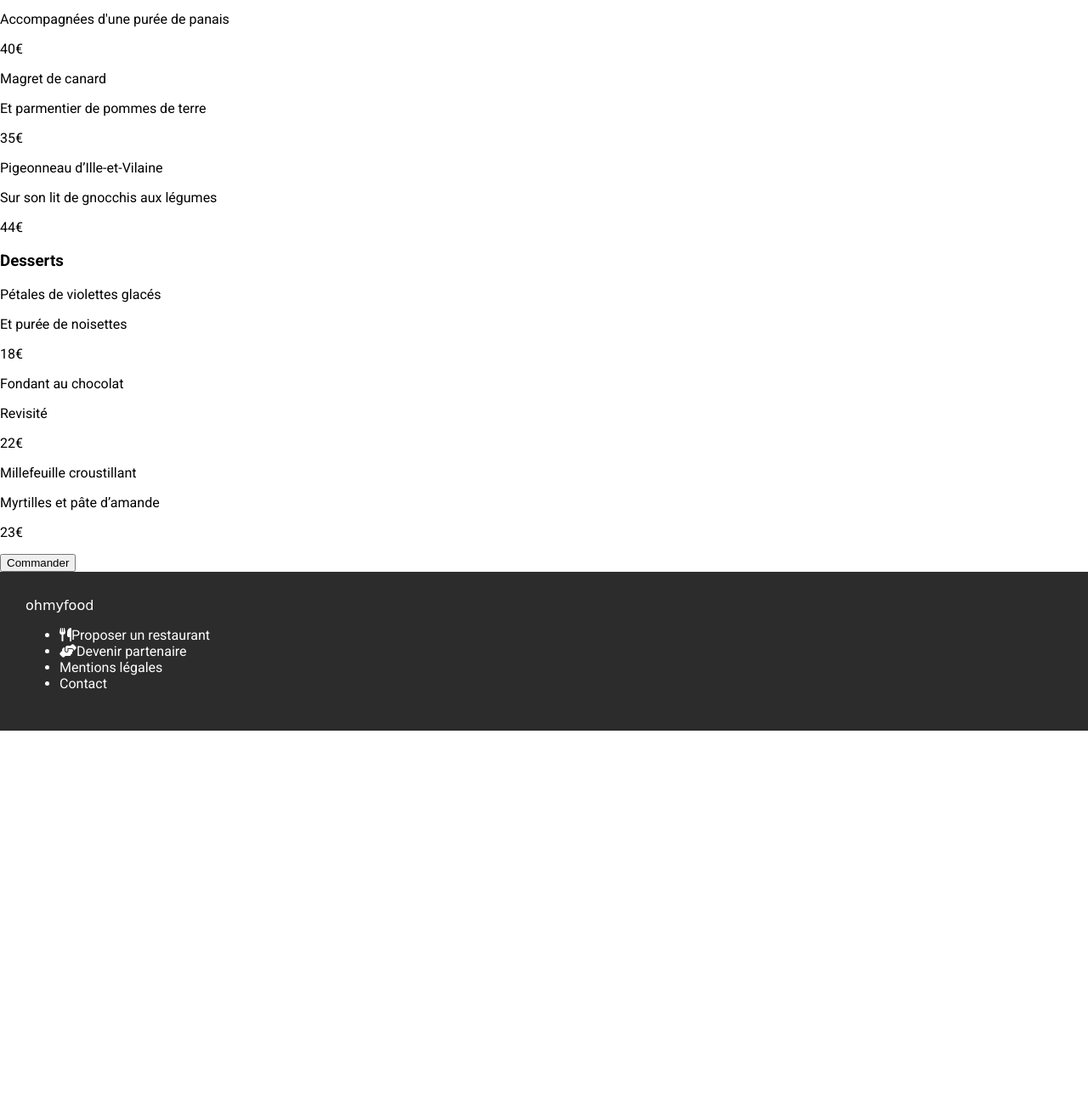
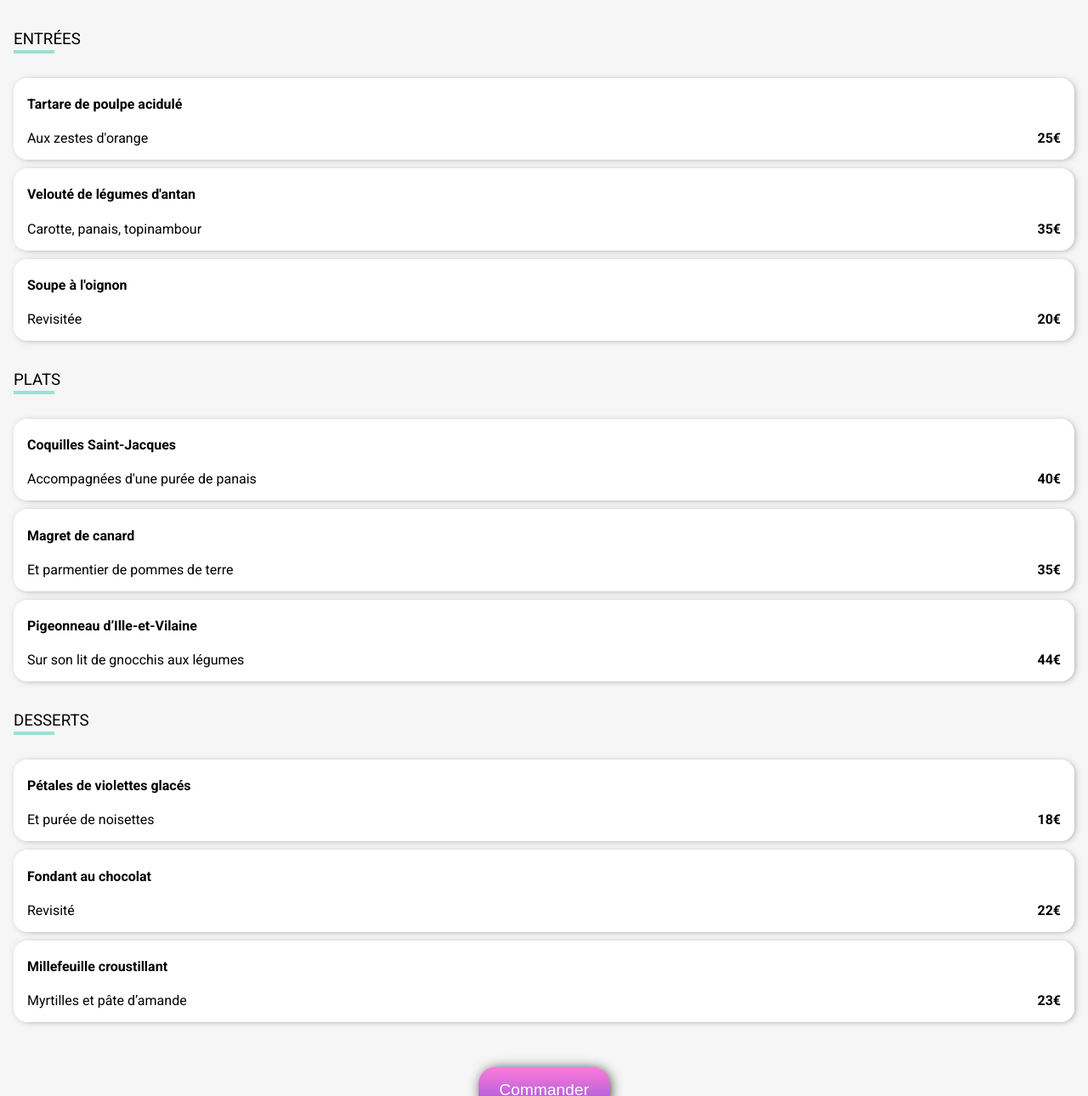
Before and after one commit to CyrilD88/ohmyfood-P3, a website: page pages restaurant/a la française.html in a window 1280 px wide. Shown: the part 595-1885 px from the top of the page at 85% size. Before the commit the page ends 1455 px from the top, so only its background shows below. Drawn offline with nearby package versions, Linux system fonts and the light colour scheme; files that its build step writes are made by us from their sources; a web font is replaced by a local one.

Commit message:
création page à la française

```diff
--- a/pages restaurant/a la française.html
+++ b/pages restaurant/a la française.html
@@ -4,7 +4,7 @@
     <meta charset="UTF-8">
     <meta http-equiv="X-UA-Compatible" content="IE=edge">
     <meta name="viewport" content="width=device-width, initial-scale=1.0">
-    <link rel="stylesheet" href="sass/style.css">
+    <link rel="stylesheet" href="../sass/style.css">
     <link rel="stylesheet" href="https://cdnjs.cloudflare.com/ajax/libs/font-awesome/6.2.1/css/all.min.css" integrity="sha512-MV7K8+y+gLIBoVD59lQIYicR65iaqukzvf/nwasF0nqhPay5w/9lJmVM2hMDcnK1OnMGCdVK+iQrJ7lzPJQd1w==" crossorigin="anonymous" referrerpolicy="no-referrer" >
     <title>À la française</title>
 </head>
@@ -12,141 +12,150 @@
     <!--Création du header-->
     <header>
         <div class="header">
-            <div class="header__arrow-back"><a href="index.html"><i class="fas fa-arrow-left"></i></a></div>
-            <h1 class="header__logo"><a href="index.html">ohmyfood</a></h1>
+            <a href="../index.html"><i class="fas fa-arrow-left"></i></a>
+            <a href="../index.html"><h1>ohmyfood</h1></a>
         </div>
     </header>
+    <div class="introduction__image"><img src="../Maquette_Ohmyfood/images/restaurants/image-3.jpg" alt="La_palette_du_goût"></div>
 
-    <main>
-    <!--création de l'image-->
-    <div class="image">
-        <img src="Maquette_Ohmyfood/images/restaurants/toa-heftiba-DQKerTsQwi0-unsplash.jpg" alt="à la française">
+
+    <main class="restaurant__main">
+        <div class="banner">
+            <h2>À la française</h2>
+            <i class="fa-regular fa-heart"></i>
+            <i class="fa-solid fa-heart"></i>
         </div>
-
-    <!--création du menu-->
-   <section class="menu">
-    <div class="menu__palette">
-        <h2 class="menu__title">À la française</h2>
-    </div>
-    <div class="menu__starter">
-        <h3 class="menu__starter__title">Entrées</h3>
-        <div class="menu__starter__dish">
-            <div class="menu__starter__names">
-                <p>Tartare de poulpe acidulé</p>
-            </div>
-            <div class="menu__starter__description">
+        <!--Création des menus-->
+    <section class="grid">
+        <h3>Entrées</h3>
+        <div class="grid__menu-categorie">
+        <div class="grid__menu">
+            <div class="grid__items">
+                <div class="grid__items-description">
+                <h4>Tartare de poulpe acidulé</h4>
                 <p>Aux zestes d'orange</p>
                 </div>
-            <div class="menu__starter__price">
-                <p>25€</p>
-            </div>
-        </div>
-        <div class="menu__starter__dish">
-            <div class="menu__starter__names">
-                <p>Velouté de légumes d'antan</p>
-            </div>
-            <div class="menu__starter__description">
-                <p>Carotte, panais, topinambour</p>
-            </div>
-            <div class="menu__starter__price">
-                <p>35€</p>
-            </div>
-        </div>
-        <div class="menu__starter__dish">
-            <div class="menu__starter__names">
-                <p>Soupe à l'oignon</p>
-            </div>
-            <div class="menu__starter__description">
-                <p>Revisitée</p>
-            </div>
-            <div class="menu__starter__price">
-                <p>20€</p>
+                <span class="grid__items-price">25€</span>
+                <div class="grid__items-box">
+                    <i class="fas fa-check"></i>
                 </div>
           </div>
         </div>
-    <div class="menu__starter">
-        <h3 class="menu__starter__title">Plats</h3>
-        <div class="menu__starter__dish">
-            <div class="menu__starter__names">
-                <p>Coquilles Saint-Jacques</p>
+        <div class="grid__menu">
+            <div class="grid__items">
+                <div class="grid__items-description">
+                <h4>Velouté de légumes d'antan</h4>
+                <p>Carotte, panais, topinambour</p>
                 </div>
-            <div class="menu__starter__description">
-                <p>Accompagnées d'une purée de panais</p>
-            </div>
-            <div class="menu__starter__price">
-                <p>40€</p>
-            </div>
-        </div>
-        <div class="menu__starter__dish">
-            <div class="menu__starter__names">
-                <p>Magret de canard</p>
-            </div>
-            <div class="menu__starter__description">
-                <p>Et parmentier de pommes de terre</p>
-            </div>
-            <div class="menu__starter__price">
-                <p>35€</p>
-            </div>
-        </div>
-        <div class="menu__starter__dish">
-            <div class="menu__starter__names">
-                <p>Pigeonneau d’Ille-et-Vilaine</p>
-            </div>
-            <div class="menu__starter__description">
-                <p>Sur son lit de gnocchis aux légumes</p>
-            </div>
-            <div class="menu__starter__price">
-                <p>44€</p>
+                <span class="grid__items-price">35€</span>
+                <div class="grid__items-box">
+                    <i class="fas fa-check"></i>
                 </div>
           </div>
         </div>
-    <div class="menu__starter">
-        <h3 class="menu__starter__title">Desserts</h3>
-        <div class="menu__starter__dish">
-            <div class="menu__starter__names">
-                <p>Pétales de violettes glacés</p>
+        <div class="grid__menu">
+            <div class="grid__items">
+                <div class="grid__items-description">
+                <h4>Soupe à l'oignon</h4>
+                <p>Revisitée</p>
                 </div>
-            <div class="menu__starter__description">
-                <p>Et purée de noisettes</p>
-            </div>
-            <div class="menu__starter__price">
-                <p>18€</p>
-            </div>
-        </div>
-        <div class="menu__starter__dish">
-            <div class="menu__starter__names">
-                <p>Fondant au chocolat</p>
-            </div>
-            <div class="menu__starter__description">
-                <p>Revisité</p>
-            </div>
-            <div class="menu__starter__price">
-                <p>22€</p>
-            </div>
-        </div>
-        <div class="menu__starter__dish">
-            <div class="menu__starter__names">
-                <p>Millefeuille croustillant</p>
-            </div>
-            <div class="menu__starter__description">
-                <p>Myrtilles et pâte d’amande</p>
-            </div>
-            <div class="menu__starter__price">
-                <p>23€</p>
+                <span class="grid__items-price">20€</span>
+                <div class="grid__items-box">
+                    <i class="fas fa-check"></i>
                 </div>
           </div>
         </div>
-   <div class="menu__container-button">
-    <button class="menu__button">Commander</button>
+        </div>
+        <h3>Plats</h3>
+        <div class="grid__menu-categorie">
+        <div class="grid__menu">
+            <div class="grid__items">
+                <div class="grid__items-description">
+                <h4>Coquilles Saint-Jacques</h4>
+                <p>Accompagnées d'une purée de panais</p>
+                </div>
+                <span class="grid__items-price">40€</span>
+                <div class="grid__items-box">
+                    <i class="fas fa-check"></i>
+                </div>
+          </div>
+        </div>
+        <div class="grid__menu">
+            <div class="grid__items">
+                <div class="grid__items-description">
+                <h4>Magret de canard</h4>
+                <p>Et parmentier de pommes de terre</p>
+                </div>
+                <span class="grid__items-price">35€</span>
+                <div class="grid__items-box">
+                    <i class="fas fa-check"></i>
+                </div>
+          </div>
+        </div>
+        <div class="grid__menu">
+            <div class="grid__items">
+                <div class="grid__items-description">
+                <h4>Pigeonneau d’Ille-et-Vilaine</h4>
+                <p>Sur son lit de gnocchis aux légumes</p>
+                </div>
+                <span class="grid__items-price">44€</span>
+                <div class="grid__items-box">
+                    <i class="fas fa-check"></i>
+                </div>
+          </div>
+        </div>
+        </div>
+        <h3>Desserts</h3>
+        <div class="grid__menu-categorie">
+        <div class="grid__menu">
+            <div class="grid__items">
+                <div class="grid__items-description">
+                <h4>Pétales de violettes glacés</h4>
+                <p>Et purée de noisettes</p>
+                </div>
+                <span class="grid__items-price">18€</span>
+                <div class="grid__items-box">
+                    <i class="fas fa-check"></i>
+                </div>
+          </div>
+        </div>
+        <div class="grid__menu">
+            <div class="grid__items">
+                <div class="grid__items-description">
+                <h4>Fondant au chocolat</h4>
+                <p>Revisité</p>
+                </div>
+                <span class="grid__items-price">22€</span>
+                <div class="grid__items-box">
+                    <i class="fas fa-check"></i>
+                </div>
+          </div>
+        </div>
+        <div class="grid__menu">
+            <div class="grid__items">
+                <div class="grid__items-description">
+                <h4>Millefeuille croustillant</h4>
+                <p>Myrtilles et pâte d’amande</p>
+                </div>
+                <span class="grid__items-price">23€</span>
+                <div class="grid__items-box">
+                    <i class="fas fa-check"></i>
+                </div>
+          </div>
+        </div>
         </div>
     </section>
+    <div class="order__button">
+         <button class="location__button">Commander</button>
+    </div>
+
     </main>
 
         <!--création du footer-->
         <footer class="footer">
             <div class="footer__container">
                 <h4 class="footer__title"><a href="index.html">ohmyfood</a></h4>
-            <ul class="foote__list">
+                <ul class="footer__list">
                     <li><i class="fas fa-utensils"></i>Proposer un restaurant</li>
                     <li><i class="fas fa-hands-helping"></i>Devenir partenaire</li>
                     <li>Mentions légales</li>
@@ -154,5 +163,6 @@
                 </ul>
             </div>
         </footer>
+
 </body>
 </html>
```
Also changed, not shown: index.html (+1 -1 lines). Lines whose indentation alone changed are shown as unchanged.
